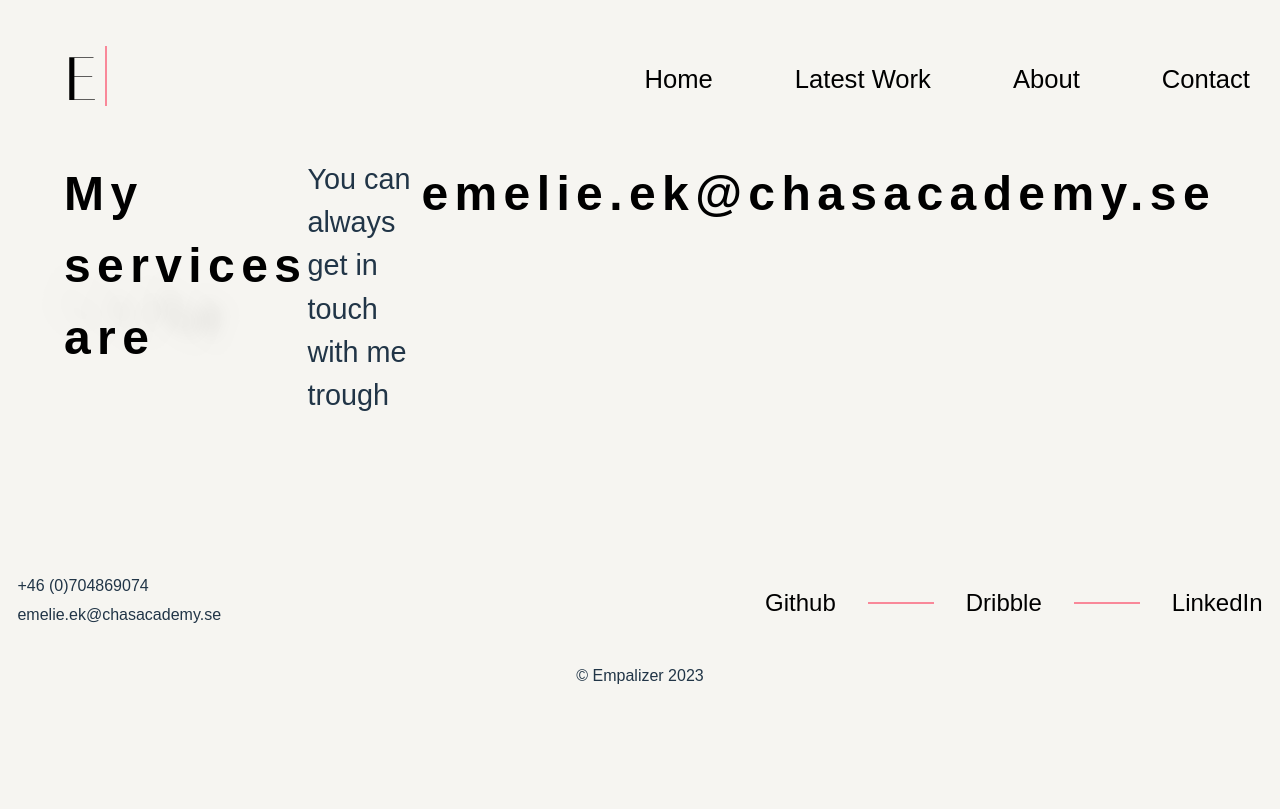
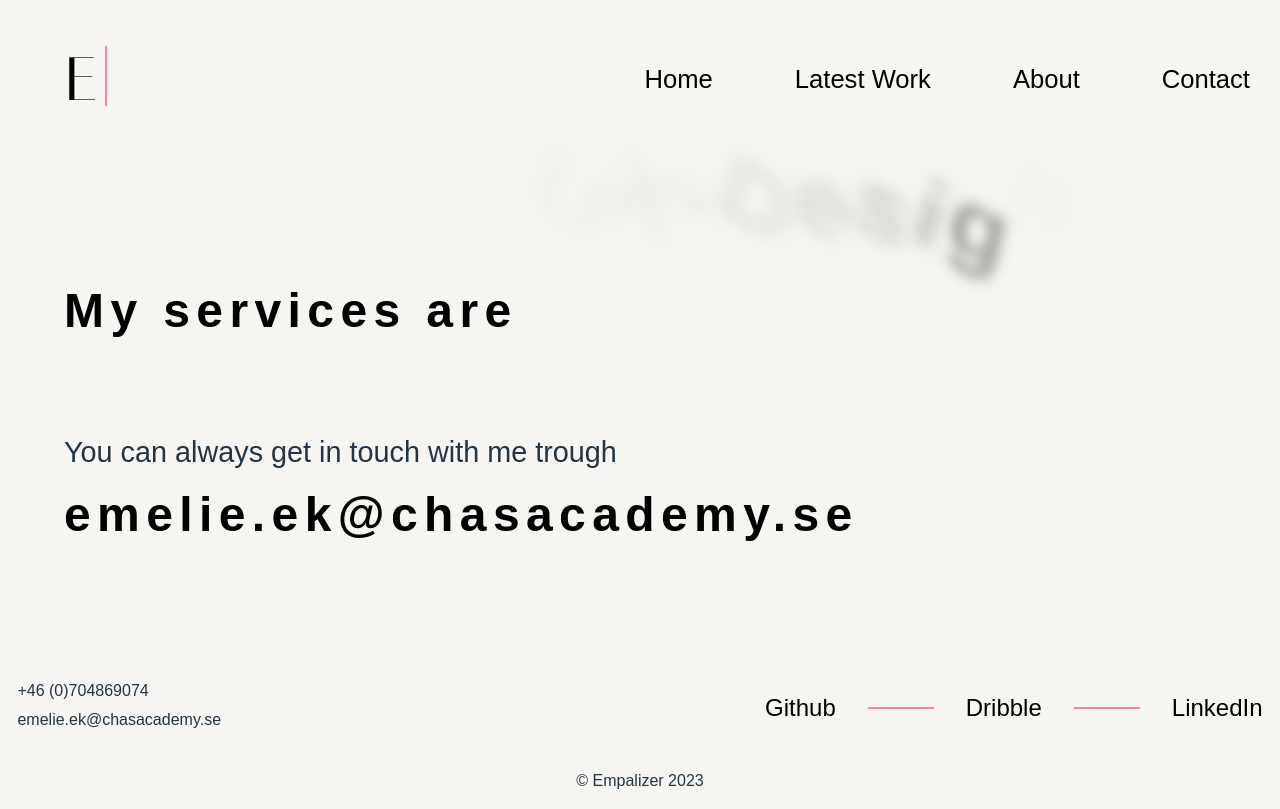
Before and after one commit to empaliizer/portfolio-oak, a React (Vite) app: page /contact in a window 1280 px wide. Built offline with nearby package versions, Linux system fonts and the light colour scheme.

Commit message:
changed the text animations

```diff
--- a/package.json
+++ b/package.json
@@ -15,6 +15,7 @@
     "@mui/material": "^5.11.13",
     "react": "^18.2.0",
     "react-dom": "^18.2.0",
+    "react-image-gallery": "^1.2.11",
     "react-router-dom": "^5.1.2",
     "styled-components": "^5.3.6"
   },
--- a/src/components/Animations/HeadingAnimation.jsx
+++ b/src/components/Animations/HeadingAnimation.jsx
@@ -1,5 +1,6 @@
 import React, { useEffect, useState } from 'react'
 import styled, { keyframes } from "styled-components";
+import AnimationTexts from "../../pages/Contact";
 
 const Animation = keyframes`
     0% { opacity: 0; transform: translateY(-100px) skewY(10deg) skewX(10deg) rotateZ(30deg); filter: blur(10px);  }
@@ -45,18 +46,26 @@ const Wrapper = styled.span`
         span:nth-child(8) {
             animation-delay: 0.8s;
         }
+        span:nth-child() {
+            animation-delay: 0.9s;
+        }
 `;
 
-const TextAnimations = () => {
-    const design = "UX/UI".split("")
-    const dev = "Frontend".split("")
+const TextAnimations = ({text}) => {
 
   return (
     <Wrapper>
-        {design.map((item, index) => (
-            <span key={index}>{item} </span>
-        )
-        )}
+        <h1 aria-label="Text" role="text">
+            <span aria-hidden="true">U</span>
+            <span aria-hidden="true">X</span>
+            <span aria-hidden="true">-</span>
+            <span aria-hidden="true">D</span>
+            <span aria-hidden="true">e</span>
+            <span aria-hidden="true">s</span>
+            <span aria-hidden="true">i</span>
+            <span aria-hidden="true">g</span>
+            <span aria-hidden="true">n</span>
+        </h1>
     </Wrapper>
   )
 }
--- /dev/null
+++ b/src/components/Container/ContainerInnerCol.jsx
@@ -0,0 +1,26 @@
+import React from 'react'
+
+import styled from 'styled-components'
+
+const StyledContainerInnerCol = styled.div`
+display: flex;
+flex-direction: column;
+width: 90%;
+max-width: 1400px;
+
+@media screen and (max-width: 1000px) {
+    flex-direction: column;
+    align-items: center;
+
+}
+`;
+
+const ContainerInnerCol = ({ children }) => {
+  return (
+        <StyledContainerInnerCol>
+            { children }
+        </StyledContainerInnerCol>
+  )
+}
+
+export default ContainerInnerCol
--- a/src/pages/Contact.jsx
+++ b/src/pages/Contact.jsx
@@ -1,21 +1,38 @@
-import React, { useState } from 'react';
+import React, { useState, useEffect } from 'react';
 import styled from 'styled-components';
 import H1 from '../typography/h1';
 import H2 from '../typography/h2'
 import Container from '../components/Container/Container';
-import ContainerInner from '../components/Container/ContainerInner';
+import ContainerInnerCol from '../components/Container/ContainerInnerCol';
 import HeadingAnimation from '../components/Animations/HeadingAnimation';
 
 
 const Contact = () => {
+    const AnimationTexts = [
+        "UX-Design",
+        "UI-Design",
+        "Frontend"
+    ]
+
+    const [animationIndex, setAnimationIndex] = useState(0);
+
+useEffect(() => {
+    setTimeout(() => {
+        if(animationIndex + 1 === AnimationTexts.length) {
+            setAnimationIndex(0);
+        } else {
+            setAnimationIndex(animationIndex + 1);
+        }
+    }, 4000);
+}, [animationIndex])
 
     return (
         <Container>
-            <ContainerInner>
-                <H1>My services are <HeadingAnimation /></H1>
+            <ContainerInnerCol>
+                <H1>My services are <HeadingAnimation text={AnimationTexts[animationIndex]} /></H1>
                 <H2>You can always get in touch with me trough</H2>
                 <H1>emelie.ek@chasacademy.se</H1>
-            </ContainerInner>
+            </ContainerInnerCol>
         </Container>
 
     );
```
Also changed, not shown: 1 other file (tests, documents, lock files or other folders).
